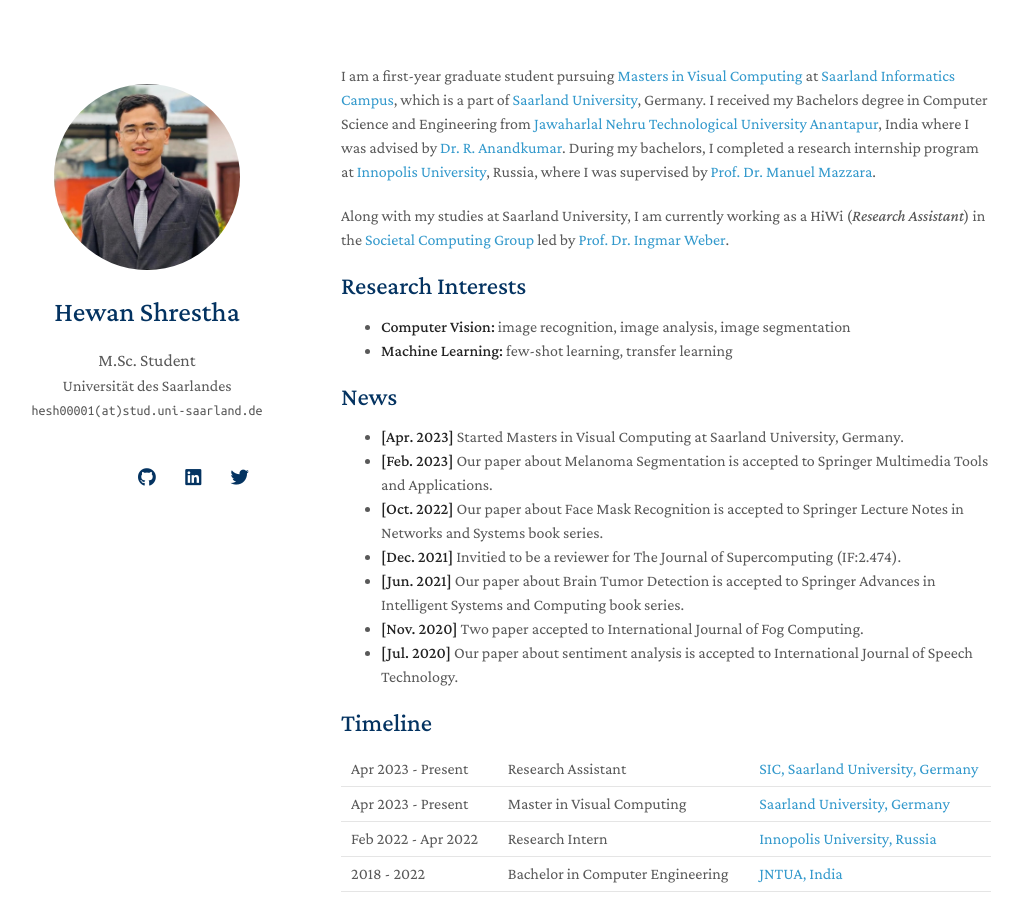
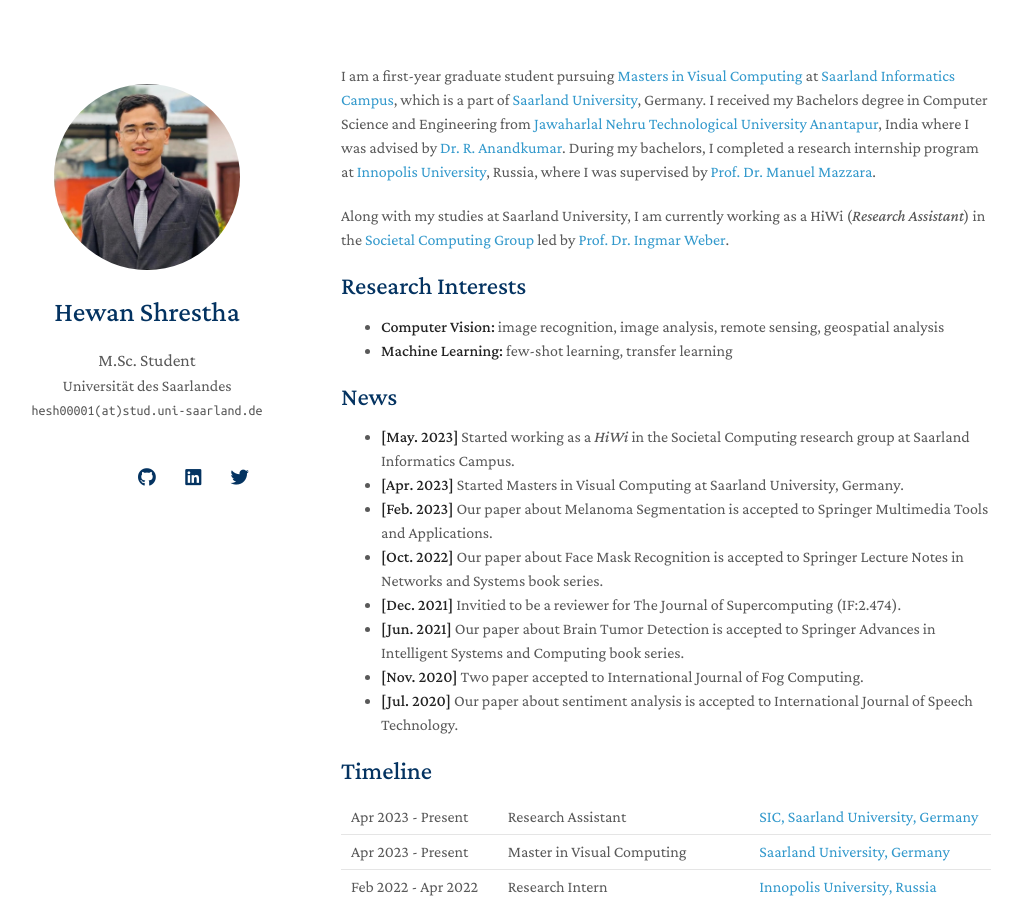
Before and after one commit to hewanshrestha/hewanshrestha.github.io, a Jekyll site: the page built from index.md, in a window 1280 px wide and 900 px high. Shown: the whole window, without its empty margins (129-1151 px from the left). Built offline with Jekyll 4.4.1, drawn with Linux system fonts in a browser that asks for light colours; nearby versions of some CDN libraries; a style sheet for code colours, icons or effects is not loaded.

Commit message:
Update index.md

```diff
--- a/index.md
+++ b/index.md
@@ -5,16 +5,17 @@
 
 I am a first-year graduate student pursuing <a href="http://www.master-visual-computing.de/">Masters in Visual Computing</a> at <a href="https://saarland-informatics-campus.de/">Saarland Informatics Campus</a>, which is a part of <a href="https://uni-saarland.de/en/">Saarland University</a>, Germany. I received my Bachelors degree in Computer Science and Engineering from <a href="https://jntua.ac.in">Jawaharlal Nehru Technological University Anantapur</a>, India where I was advised by <a href="https://scholar.google.com/citations?hl=en&user=OAFQn1cAAAAJ">Dr. R. Anandkumar</a>. During my bachelors, I completed a research internship program at <a href="https://innopolis.university/en/">Innopolis University</a>, Russia, where I was supervised by <a href="https://scholar.google.com/citations?hl=en&user=th6g2bgAAAAJ">Prof. Dr. Manuel Mazzara</a>.
 
-Along with my studies at Saarland University, I am currently working as a HiWi (<em>Research Assistant</em>) in the <a href="https://saarland-informatics-campus.de/en/forschung-research/research-groups/">Societal Computing Group</a> led by <a href="https://ingmarweber.de/">Prof. Dr. Ingmar Weber</a>.
+Along with my studies at Saarland University, I am currently working as a HiWi (<em>Research Assistant</em>) in the <a href="https://sites.google.com/view/wwwi2scnet/startseite">Societal Computing Group</a> led by <a href="https://ingmarweber.de/">Prof. Dr. Ingmar Weber</a>.
 
 
 ## Research Interests
 
-- **Computer Vision:** image recognition, image analysis, image segmentation
+- **Computer Vision:** image recognition, image analysis, remote sensing, geospatial analysis
 - **Machine Learning:** few-shot learning, transfer learning
 
 ## News
 
+- **[May. 2023]** Started working as a <em>HiWi</em> in the Societal Computing research group at Saarland Informatics Campus.
 - **[Apr. 2023]** Started Masters in Visual Computing at Saarland University, Germany.
 - **[Feb. 2023]** Our paper about Melanoma Segmentation is accepted to Springer Multimedia Tools and Applications.
 - **[Oct. 2022]** Our paper about Face Mask Recognition is accepted to Springer Lecture Notes in Networks and Systems book series.
```
